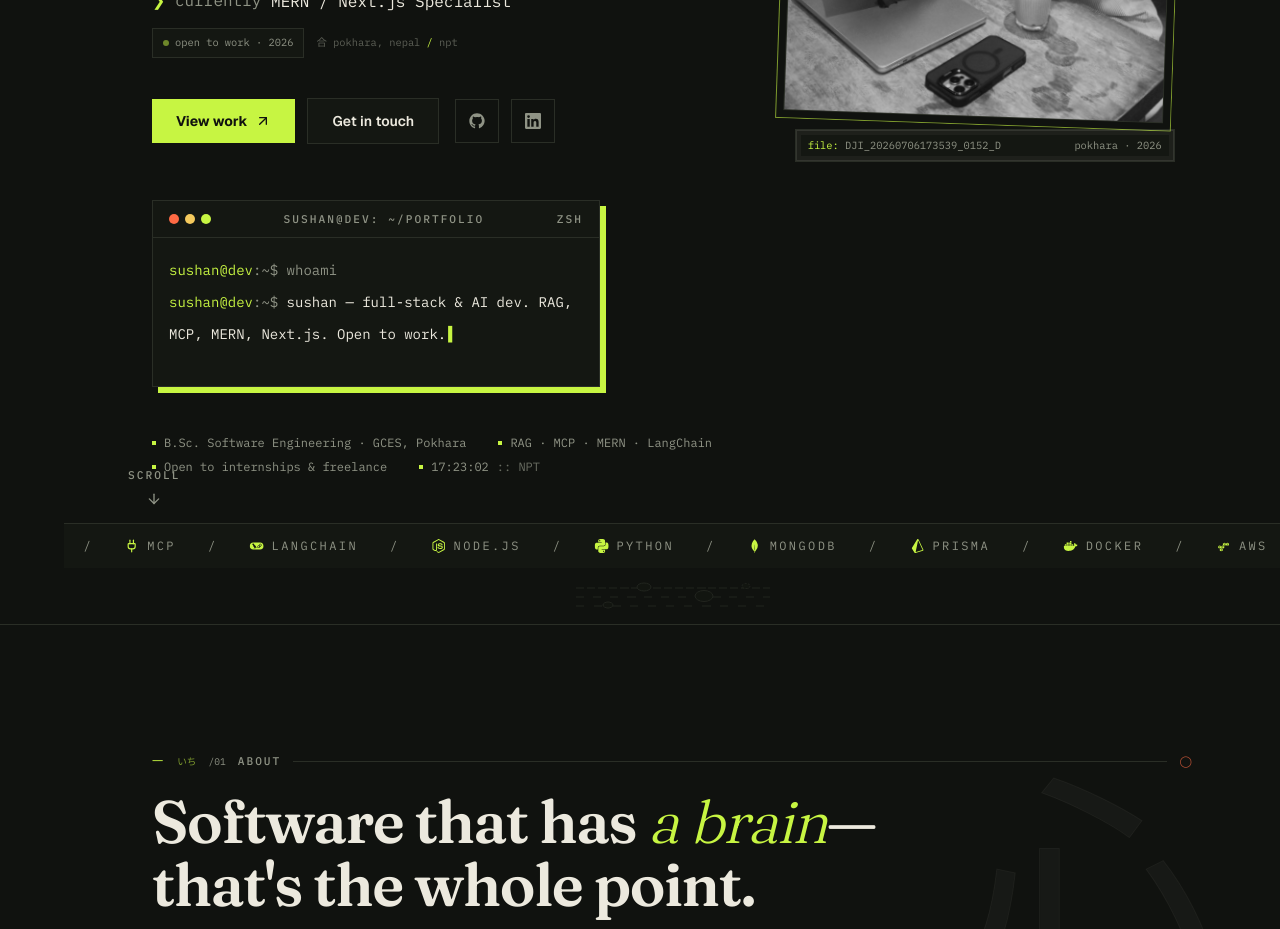
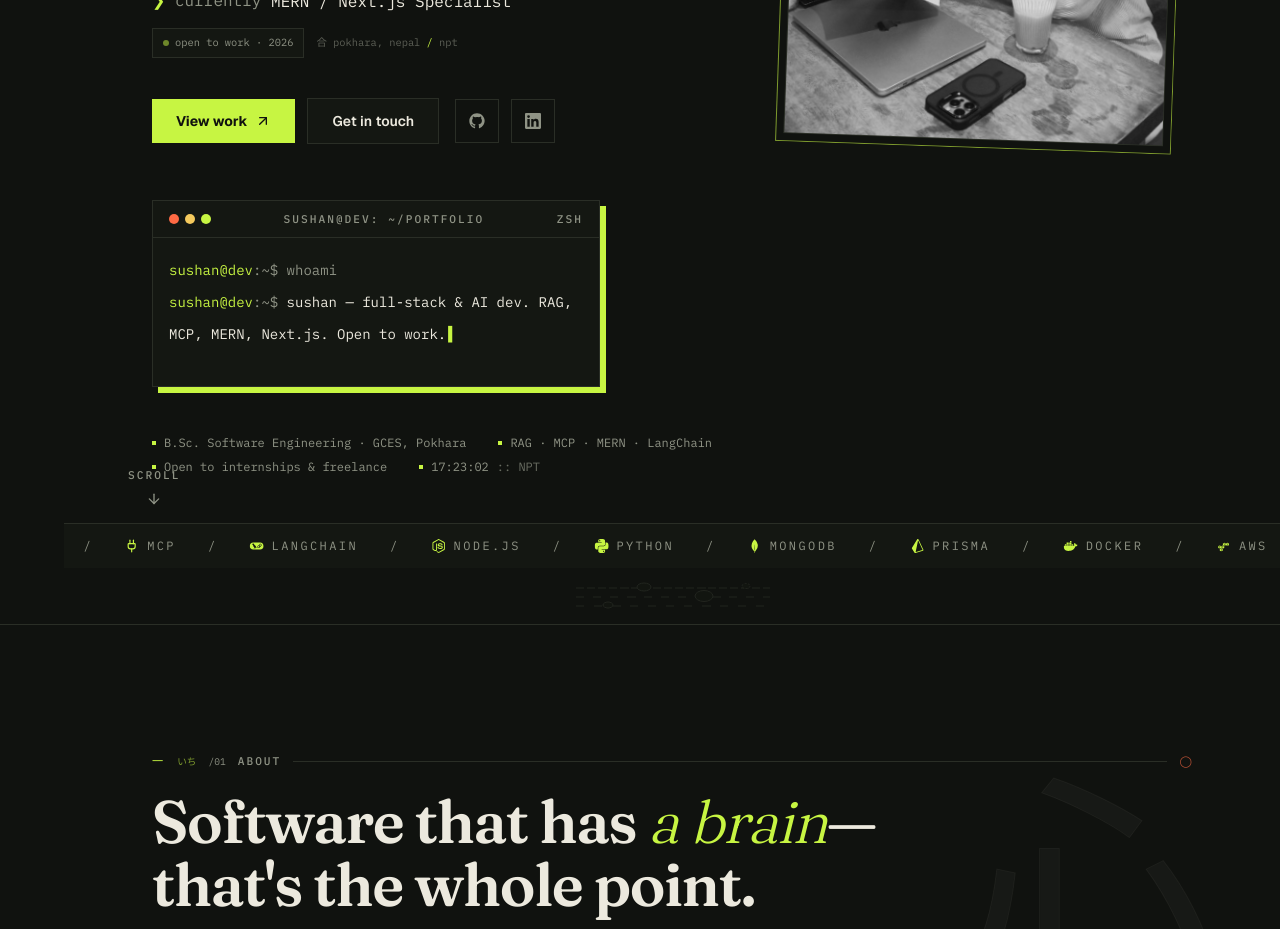
Before and after one commit to Sushantmg/sushan-portfolio, a Next.js app: page / in a window 1280 px wide. Shown: the part 920-1849 px from the top of the page. Built offline with nearby package versions, Linux system fonts and the light colour scheme.

Commit message:
Remove drone file caption under hero photo

```diff
--- a/src/components/Hero.tsx
+++ b/src/components/Hero.tsx
@@ -336,13 +336,6 @@ export function Hero() {
                   </span>
                 </button>
               </TiltCard>
-              <div className="shikiji-frame mt-3 flex items-center justify-between border border-line bg-carbon-2 px-3 py-2 font-mono text-[0.65rem] text-muted">
-                <span>
-                  <span className="text-acid">file:</span>{" "}
-                  DJI_20260706173539_0152_D
-                </span>
-                <span className="text-muted">pokhara · 2026</span>
-              </div>
             </div>
           </motion.div>
         </div>
@@ -431,10 +424,7 @@ export function Hero() {
                 </span>
               </div>
               <figcaption className="flex items-center justify-between border-x border-b border-line bg-carbon-2 px-3 py-2 font-mono text-[0.65rem] text-muted">
-                <span>
-                  <span className="text-acid">file:</span>{" "}
-                  DJI_20260706173539_0152_D
-                </span>
+                <span className="text-acid">pokhara · 2026</span>
                 <span className="flex items-center gap-3">
                   <span className="text-acid">esc</span> close
                 </span>
```
